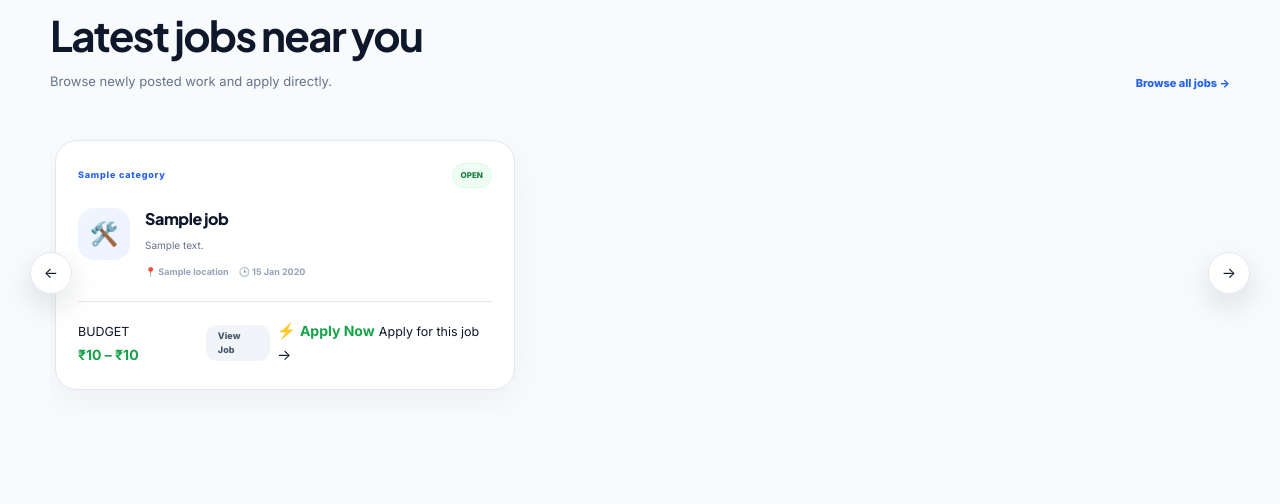
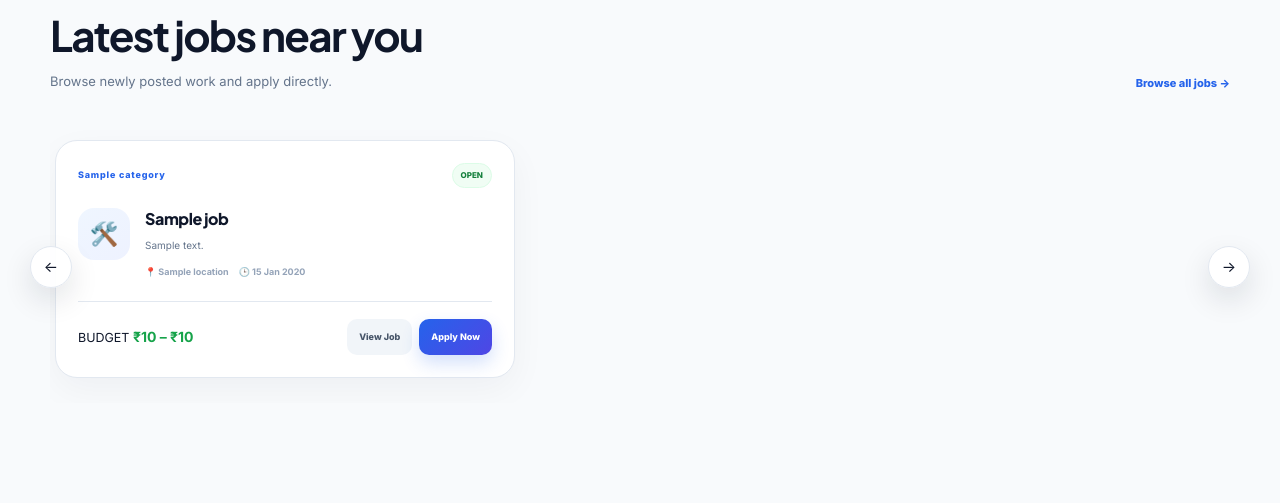
Before and after one commit to gitagenterprise-bit/S.F-Works-marketplace-, a Flask app: template templates/public/home.html in a window 1280 px wide. Shown: the part 3585-4089 px from the top of the page. Run offline with Flask 3, Linux system fonts and the light colour scheme; the template is opened without the code that fills it: most values are stand-ins (such as "Sample title", 1, 10 or a date in 2020); grey boxes marked "Sample" are stand-in pictures.

Commit message:
Update home.html

```diff
--- a/templates/public/home.html
+++ b/templates/public/home.html
@@ -1685,17 +1685,9 @@ S. F Works — Find Trusted Workers & Local Jobs
                                         'job_pages.apply_job_page',
                                         job_id=job.id
                                     ) }}"
-                                    class="premium-apply-btn"
-                                    aria-label="Apply for {{ job.title }}"
-                              >
-                                    <span class="premium-apply-icon">⚡</span>
-
-                                        <span class="premium-apply-content">
-                                        <strong>Apply Now</strong>
-                                     <small>Apply for this job</small>
-                                </span>
-
-                                <span class="premium-apply-arrow">→</span>
+                                    class="job-apply-btn"
+                                >
+                                        Apply Now
                                 </a>
 
                             </div>
```
